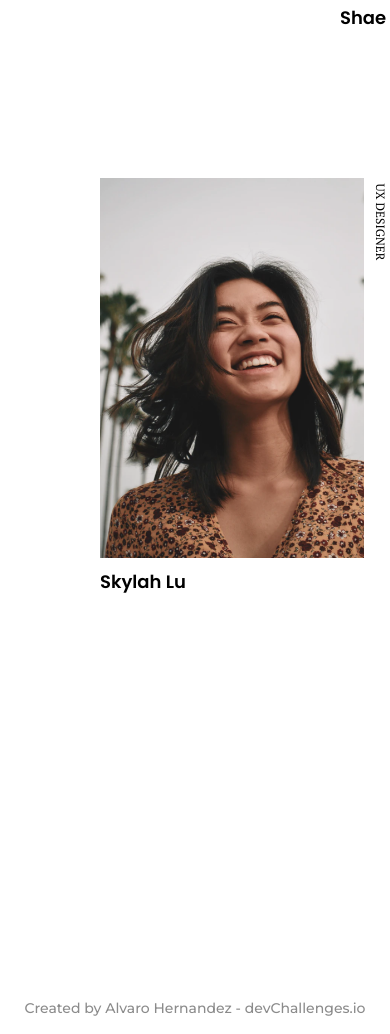
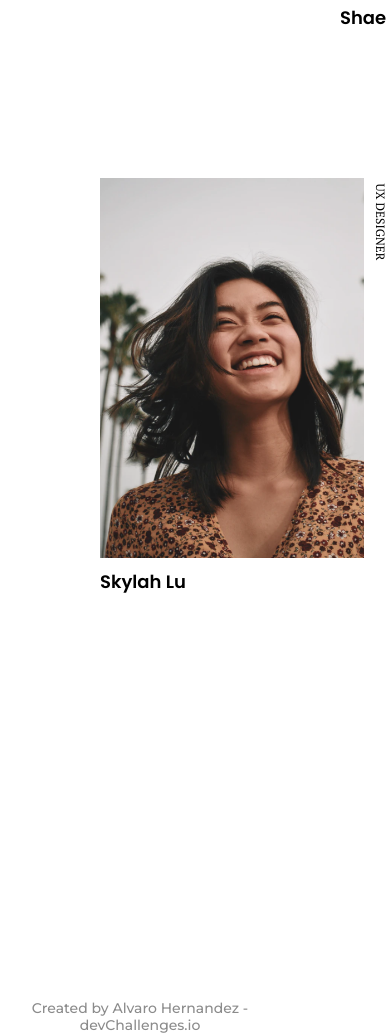
Before and after one commit to Alvaro-Hernandez/My-Team-Page, a plain HTML site: page index.html in a window 390 px wide. Shown: the part 1345-2379 px from the top of the page. Drawn offline with Linux system fonts and the light colour scheme.

Commit message:
Footer Responsive

```diff
--- a/challenge/style.css
+++ b/challenge/style.css
@@ -149,10 +149,6 @@ body{
     width: 100%;
 }
 
-
-
-
-
 /* Footer */
 .Copyright{
     display: flex;
@@ -169,3 +165,13 @@ body{
     text-align: center;
     color: #8b8b8b;
 }
+
+/* Responsive */
+
+@media screen and (max-width: 480px) {
+    .Copyright{
+        width: 280px;
+        left: 40px;
+        top: 908px;
+    }
+}
```
